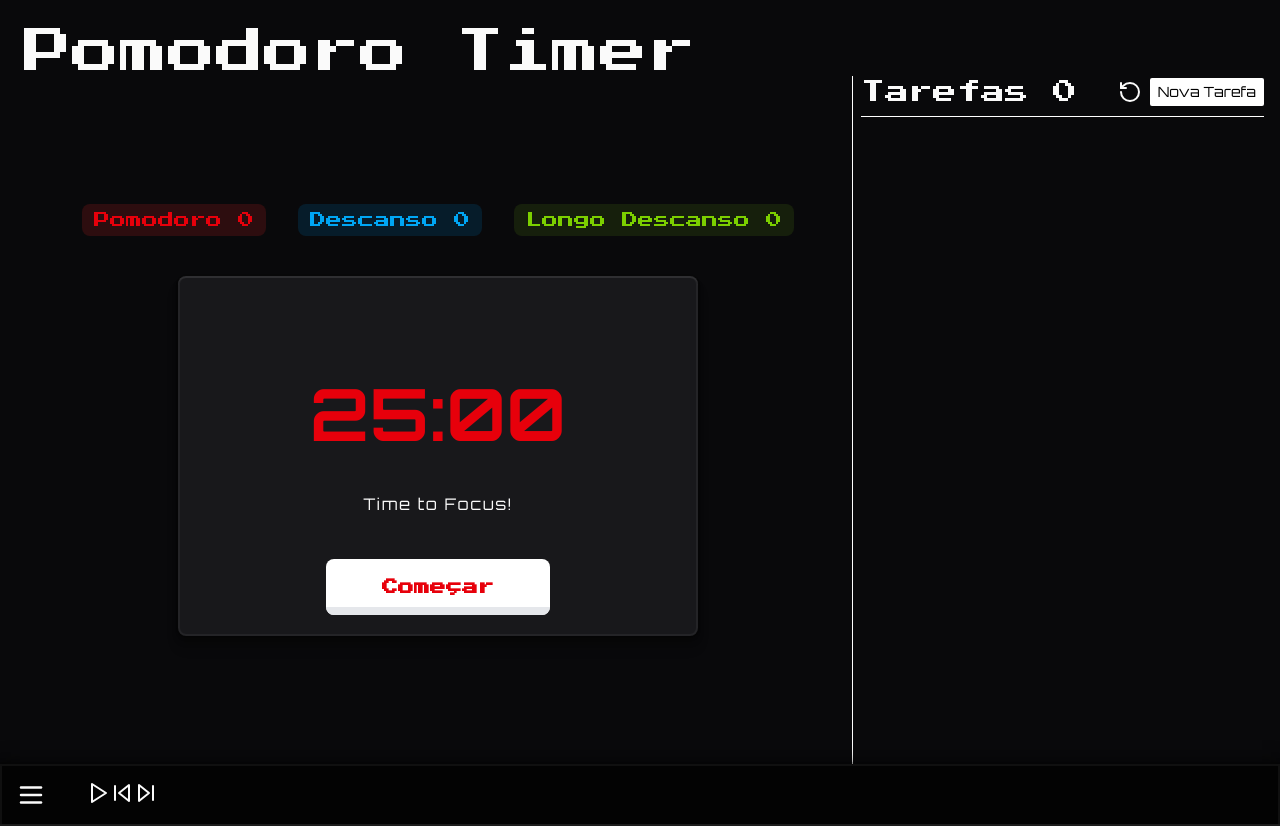
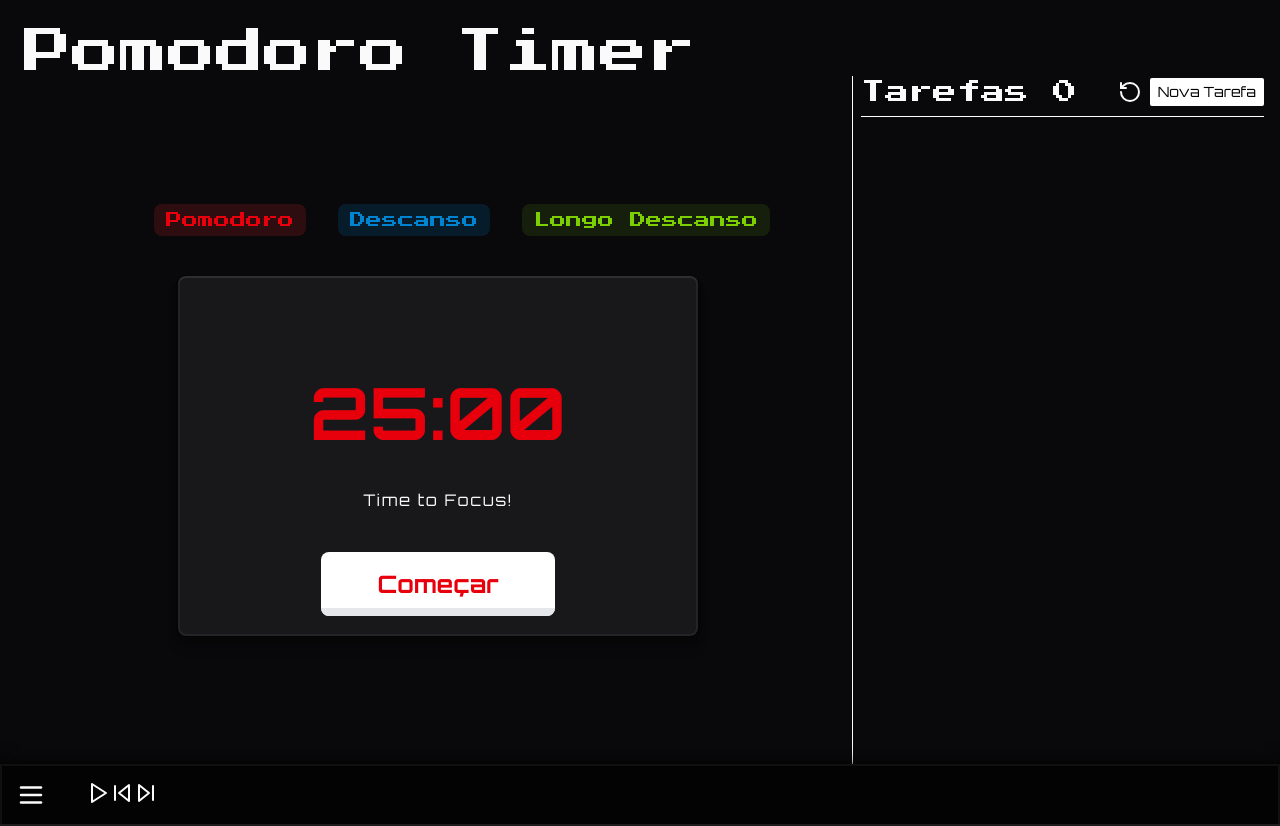
Before and after one commit to Leandro-MFarias/pomodoro-focus, a Next.js app: page / in a window 1280 px wide. Built offline with nearby package versions, Linux system fonts and the light colour scheme.

Commit message:
chore: ensure all types is right

```diff
--- a/src/app/_components/Timer.tsx
+++ b/src/app/_components/Timer.tsx
@@ -1,50 +1,70 @@
 "use client";
 
 import { orbitron } from "@/lib/fonts";
-import { useState } from "react";
 
-export function Timer() {
-  const [clicked, setClicked] = useState(false);
+interface TimerProps {
+  stage: number
+  switchStage: (index: number) => void
+  getTimes: () => number
+  seconds: number
+  ticking: boolean
+  setTicking: (ticking: boolean) => void
+}
 
-  function playAudio() {
+export function Timer({
+  stage,
+  switchStage,
+  getTimes,
+  seconds,
+  ticking,
+  setTicking,
+}: TimerProps) {
+  const options = ["Pomodoro", "Descanso", "Longo Descanso"];
+
+  function startTimer() {
     const audio = new Audio("/click-sound.mp3");
     audio.play();
-    setClicked(!clicked);
+    setTicking(!ticking)
   }
+
+  function buttonsColorByIndex(index: number) {
+    if (index === 0) return "bg-red-900/30 text-red-600";
+    if (index === 1) return "bg-sky-900/30 text-sky-600";
+    return "bg-lime-900/30 text-lime-500";
+  }
+
+  function timerTextColor(stage: number): string {
+  if (stage === 0) return "text-red-600";
+  if (stage === 1) return "text-sky-600";
+  return "text-lime-600";
+}
 
   return (
     <div className="flex flex-col items-center justify-center space-y-10">
       {/* NAVIGATION */}
-      <ul className="flex gap-8">
-        <li className={`bg-red-900/30 px-3 py-1 rounded-md`}>
-          <button
-            className={`text-red-600 cursor-pointer`}
+      <ul className="flex gap-8 pl-12">
+        {options.map((option, index) => (
+          <li
+            key={index}
+            className={`px-3 py-1 rounded-md ${buttonsColorByIndex(index)}`}
           >
-            Pomodoro 0
-          </button>
-        </li>
-        <li className={`bg-sky-900/30 px-3 py-1 rounded-md`}>
-          <button
-            className="text-sky-500 cursor-pointer"
-          >
-            Descanso 0
-          </button>
-        </li>
-        <li className={`bg-lime-900/30 px-3 py-1 rounded-md`}>
-          <button
-            className="text-lime-500 cursor-pointer"
-          >
-            Longo Descanso 0
-          </button>
-        </li>
+            <button
+              onClick={() => switchStage(index)}
+              className={`cursor-pointer`}
+            >
+              {option}
+            </button>
+          </li>
+        ))}
       </ul>
 
       {/* Timer */}
       <div className="flex flex-col items-center justify-around bg-zinc-900 w-[520px] h-[360px] rounded-md shadow-shape">
         <p
-          className={`text-7xl text-red-600 font-bold mt-20 ${orbitron.className}`}
+          className={`text-7xl font-bold mt-20 ${orbitron.className}
+          ${timerTextColor(stage)}`}
         >
-          25:00
+          {getTimes()}:{seconds.toString().padStart(2, "0")}
         </p>
         <span className={`${orbitron.className} tracking-widest`}>
           Time to Focus!
@@ -53,17 +73,17 @@ export function Timer() {
         <div>
           <audio src="/click-sound.mp3" preload="auto" />
           <button
-            onClick={playAudio}
-            className={`relative bg-white text-red-600 font-bold px-14 py-4 rounded-md cursor-pointer transition-all duration-100
-            ${clicked ? "translate-y-1" : ""}`}
+            onClick={startTimer}
+            className={`relative bg-white text-2xl font-bold px-14 py-4 rounded-md cursor-pointer transition-all duration-100
+            ${ticking ? "translate-y-1" : ""} ${timerTextColor(stage)} ${orbitron.className}`}
           >
-            {!clicked && (
+            {!ticking && (
               <span
                 className="absolute inset-x-0 -bottom-0 h-2 bg-gray-200 rounded-b-md"
                 aria-hidden="true"
               />
             )}
-            {clicked ? "Pausar" : "Começar"}
+            {ticking ? "Pausar" : "Começar"}
           </button>
         </div>
       </div>
--- a/src/app/page.tsx
+++ b/src/app/page.tsx
@@ -1,8 +1,92 @@
+"use client";
+
+import { useEffect, useState } from "react";
 import { Musics } from "./_components/musics";
 import { Timer } from "./_components/Timer";
 import { TodoList } from "./_components/TodoList";
 
 export default function Home() {
+  // const [couter, setCouter] = useState()
+  const [pomodoro, setPomodoro] = useState<number>(25);
+  const [long, setLong] = useState<number>(15);
+  const [short, setShort] = useState<number>(5);
+  const [seconds, setSeconds] = useState<number>(0);
+  const [ticking, setTicking] = useState(false);
+  const [consumed, setConsumed] = useState<number>(0);
+  const [stage, setStage] = useState<number>(0);
+
+  function switchStage(i: number) {
+    const isYes =
+      consumed && stage !== i
+        ? confirm("Tem certeza que quer trocar? ")
+        : false;
+
+    if (isYes) {
+      reset();
+      setStage(i);
+    } else if (!consumed) {
+      setStage(i);
+    }
+
+    setStage(i);
+  }
+
+  function getTimes() {
+    const timeStage = {
+      0: pomodoro,
+      1: short,
+      2: long,
+    };
+
+    return timeStage[stage as 0 | 1 | 2];
+  }
+
+  function updateMinute() {
+    const updateStage = {
+      0: setPomodoro,
+      1: setShort,
+      2: setLong,
+    };
+
+    return updateStage[stage as 0 | 1 | 2];
+  }
+
+  function reset() {
+    setConsumed(0);
+    setTicking(false);
+    setSeconds(0);
+    setPomodoro(25);
+    setLong(15);
+    setShort(5);
+  }
+
+  function clockTicking() {
+    const minutes = getTimes();
+    const setMinutes = updateMinute();
+
+    if (minutes === 0 && seconds === 0) {
+      reset();
+    } else if (seconds === 0) {
+      setMinutes((minute: number) => minute - 1);
+      setSeconds(59);
+    } else {
+      setSeconds((second) => second - 1);
+    }
+  }
+
+  useEffect(() => {
+    const timer = setInterval(() => {
+      if (ticking) {
+        setConsumed((value) => value + 1);
+        clockTicking();
+      }
+    }, 1000);
+
+    return () => {
+      clearInterval(timer);
+    };
+  }, [seconds, pomodoro, short, long, ticking]);
+
   return (
     <div className="flex flex-col justify-around">
       <div className="space-y-4 px-6 pr-2 mt-3">
@@ -10,7 +94,14 @@ export default function Home() {
 
         <div className="grid grid-cols-[1fr_420px] h-[86vh]">
           {/* PRINCIPAL CONTAINER */}
-          <Timer />
+          <Timer
+            stage={stage}
+            switchStage={switchStage}
+            getTimes={getTimes}
+            seconds={seconds}
+            ticking={ticking}
+            setTicking={setTicking}
+          />
 
           {/* TODO LIST */}
           <TodoList />
```
